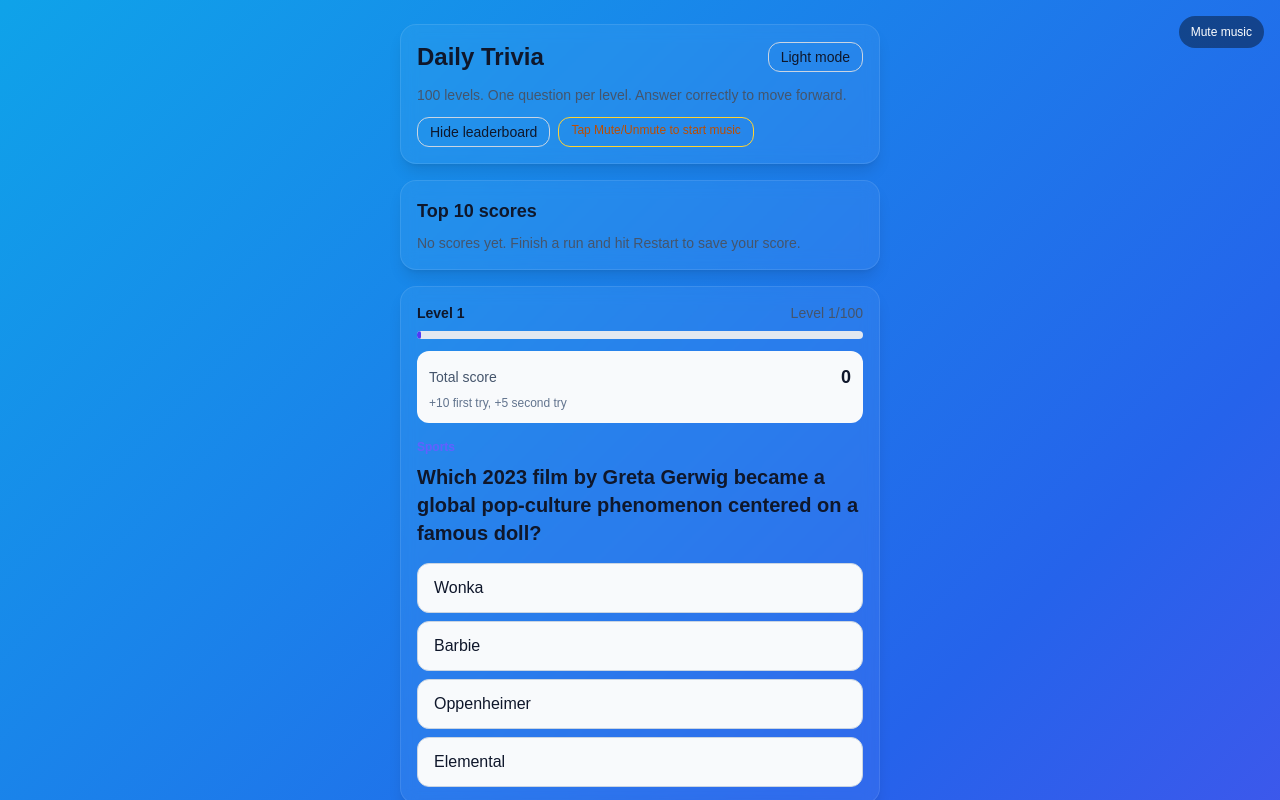
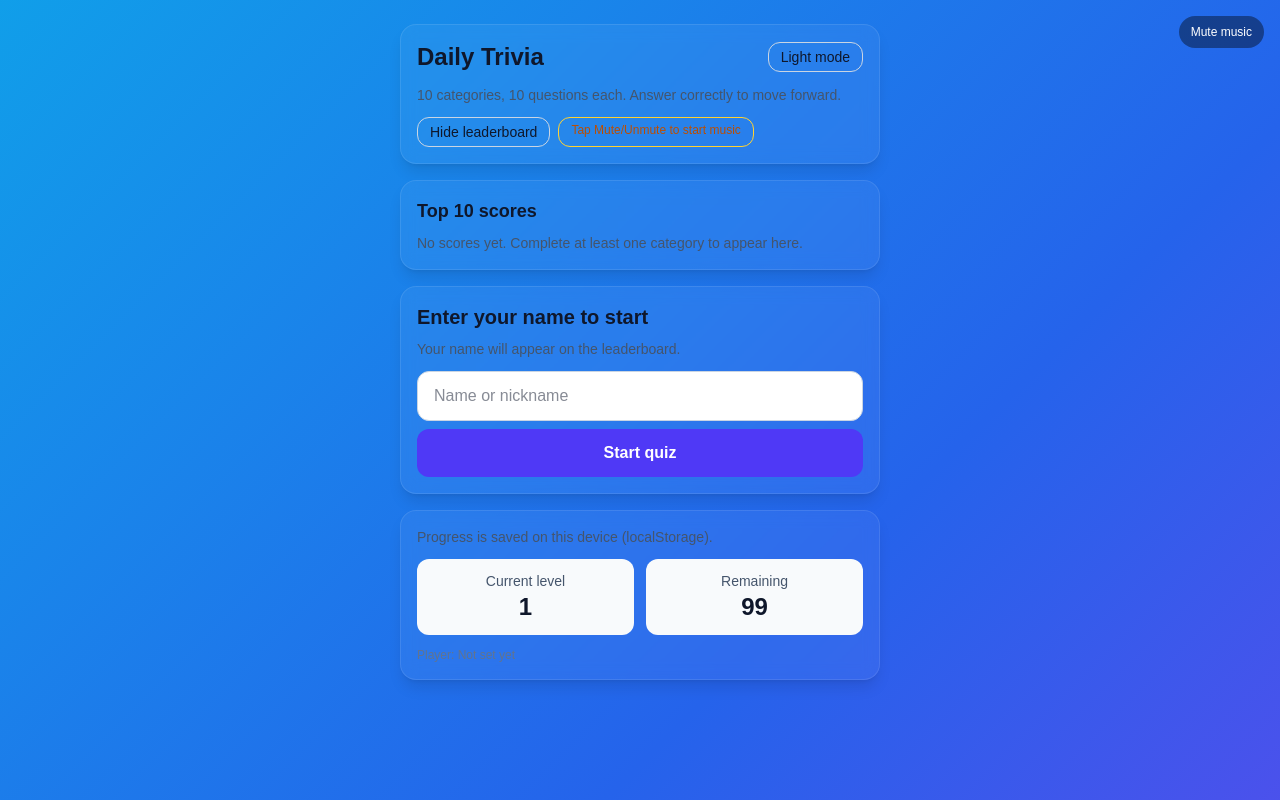
Before and after one commit to itayfridman/trivia-app, a Next.js app: page / in a window 1280 px wide. Both pictures are taken after a click on the button "Global leaderboard". Shown: the top 800 px of the page. Built offline with nearby package versions, Linux system fonts and the light colour scheme.

Commit message:
Added nickname input, categories system, and leaderboard improvements

```diff
--- a/src/app/page.tsx
+++ b/src/app/page.tsx
@@ -10,7 +10,14 @@
   type LeaderboardEntry,
   type StoredProgress,
 } from "@/lib/storage";
-import { createSessionQuestions, getQuestionForLevel, TOTAL_LEVELS, type TriviaQuestion } from "@/lib/trivia";
+import {
+  createSessionQuestions,
+  getQuestionForLevel,
+  QUESTIONS_PER_SECTION,
+  TOTAL_LEVELS,
+  TOTAL_SECTIONS,
+  type TriviaQuestion,
+} from "@/lib/trivia";
 
 type Theme = "dark" | "light";
 
@@ -25,6 +32,9 @@
   const [attemptCount, setAttemptCount] = useState(0);
   const [lastPointsAwarded, setLastPointsAwarded] = useState(0);
   const [hasSavedCurrentRun, setHasSavedCurrentRun] = useState(false);
+  const [lastSavedCheckpointLevel, setLastSavedCheckpointLevel] = useState(0);
+  const [playerNameInput, setPlayerNameInput] = useState("");
+  const [nameError, setNameError] = useState("");
   const [theme, setTheme] = useState<Theme>("dark");
   const [isMuted, setIsMuted] = useState(false);
   const [musicReady, setMusicReady] = useState(false);
@@ -36,6 +46,7 @@
     return getQuestionForLevel(currentLevel, sessionQuestions);
   }, [currentLevel, sessionQuestions]);
   const isLevelComplete = feedback === "correct";
+  const currentSection = Math.floor((currentLevel - 1) / QUESTIONS_PER_SECTION) + 1;
 
   useEffect(() => {
     const savedTheme = window.localStorage.getItem("trivia-theme") as Theme | null;
@@ -46,6 +57,8 @@
 
     const loaded = loadProgress();
     setProgress(loaded);
+    setPlayerNameInput(loaded.playerName);
+    setLastSavedCheckpointLevel(Math.floor((loaded.currentLevel - 1) / QUESTIONS_PER_SECTION) * QUESTIONS_PER_SECTION);
     setSessionQuestions(createSessionQuestions());
     setLeaderboard(loadLeaderboard());
     setIsLoaded(true);
@@ -75,10 +88,19 @@
 
   useEffect(() => {
     if (feedback === "correct" && currentLevel === TOTAL_LEVELS && !hasSavedCurrentRun) {
-      setLeaderboard(saveScoreToLeaderboard(progress.totalScore, progress.currentLevel));
+      setLeaderboard(saveScoreToLeaderboard(progress.playerName, progress.totalScore, progress.currentLevel));
       setHasSavedCurrentRun(true);
     }
-  }, [currentLevel, feedback, hasSavedCurrentRun, progress.currentLevel, progress.totalScore]);
+  }, [currentLevel, feedback, hasSavedCurrentRun, progress.currentLevel, progress.playerName, progress.totalScore]);
+
+  useEffect(() => {
+    const reachedCheckpoint = feedback === "correct" && currentLevel % QUESTIONS_PER_SECTION === 0;
+    if (!reachedCheckpoint || currentLevel === lastSavedCheckpointLevel) {
+      return;
+    }
+    setLeaderboard(saveScoreToLeaderboard(progress.playerName, progress.totalScore, currentLevel));
+    setLastSavedCheckpointLevel(currentLevel);
+  }, [currentLevel, feedback, lastSavedCheckpointLevel, progress.playerName, progress.totalScore]);
 
   const submitAnswer = (index: number) => {
     if (!isLoaded || isLevelComplete || !question) {
@@ -124,8 +146,8 @@
 
   const restart = () => {
     if (!isLoaded) return;
-    if (progress.totalScore > 0) {
-      setLeaderboard(saveScoreToLeaderboard(progress.totalScore, progress.currentLevel));
+    if (progress.currentLevel > 1 || progress.totalScore > 0) {
+      setLeaderboard(saveScoreToLeaderboard(progress.playerName, progress.totalScore, progress.currentLevel));
     }
     const nextProgress: StoredProgress = { ...progress, currentLevel: 1, totalScore: 0 };
     setProgress(nextProgress);
@@ -136,6 +158,20 @@
     setAttemptCount(0);
     setLastPointsAwarded(0);
     setHasSavedCurrentRun(false);
+    setLastSavedCheckpointLevel(0);
+  };
+
+  const savePlayerName = () => {
+    const cleanedName = playerNameInput.trim().slice(0, 24);
+    if (!cleanedName) {
+      setNameError("Please enter your name or nickname to start.");
+      return;
+    }
+    const nextProgress: StoredProgress = { ...progress, playerName: cleanedName };
+    setProgress(nextProgress);
+    saveProgress(nextProgress);
+    setPlayerNameInput(cleanedName);
+    setNameError("");
   };
 
   const toggleTheme = () => {
@@ -179,7 +215,7 @@
             </button>
           </div>
           <p className="text-sm text-slate-600 dark:text-slate-300">
-            100 levels. One question per level. Answer correctly to move forward.
+            10 categories, 10 questions each. Answer correctly to move forward.
           </p>
           <div className="mt-3 flex gap-2">
             <button
@@ -200,12 +236,14 @@
           <section className="card bg-white dark:bg-white/5">
             <h3 className="mb-2 text-lg font-semibold">Top 10 scores</h3>
             {leaderboard.length === 0 ? (
-              <p className="text-sm text-slate-600 dark:text-slate-300">No scores yet. Finish a run and hit Restart to save your score.</p>
+              <p className="text-sm text-slate-600 dark:text-slate-300">
+                No scores yet. Complete at least one category to appear here.
+              </p>
             ) : (
               <ol className="space-y-2">
                 {leaderboard.map((entry, index) => (
                   <li key={`${entry.playedAt}-${entry.score}-${index}`} className="rounded-xl bg-slate-50 p-3 text-sm dark:bg-black/20">
-                    #{index + 1} - {entry.score} pts (level {entry.reachedLevel}/100)
+                    #{index + 1} - {entry.playerName}: {entry.score} pts (level {entry.reachedLevel}/100)
                   </li>
                 ))}
               </ol>
@@ -213,10 +251,30 @@
           </section>
         )}
 
+        {!progress.playerName ? (
+          <section className="card bg-white dark:bg-white/5">
+            <h2 className="mb-2 text-xl font-semibold">Enter your name to start</h2>
+            <p className="mb-3 text-sm text-slate-600 dark:text-slate-300">
+              Your name will appear on the leaderboard.
+            </p>
+            <input
+              value={playerNameInput}
+              onChange={(event) => setPlayerNameInput(event.target.value)}
+              maxLength={24}
+              placeholder="Name or nickname"
+              className="mb-2 w-full rounded-xl border border-slate-300 bg-white px-4 py-3 text-slate-900 outline-none ring-indigo-300 focus:ring-2 dark:border-white/20 dark:bg-black/20 dark:text-white"
+            />
+            {nameError && <p className="mb-2 text-sm font-semibold text-rose-500">{nameError}</p>}
+            <button onClick={savePlayerName} className="w-full rounded-xl bg-indigo-600 px-4 py-3 font-semibold text-white">
+              Start quiz
+            </button>
+          </section>
+        ) : (
+
         <section className="card bg-white dark:bg-white/5">
           <div className="mb-3">
             <div className="flex items-center justify-between text-sm">
-              <div className="font-semibold">Level {currentLevel}</div>
+              <div className="font-semibold">Category {currentSection}/{TOTAL_SECTIONS}</div>
               <div className="text-slate-600 dark:text-slate-300">
                 Level {currentLevel}/{TOTAL_LEVELS}
               </div>
@@ -311,6 +369,7 @@
             </div>
           )}
         </section>
+        )}
 
         <section className="card bg-white dark:bg-white/5">
           <div className="text-sm text-slate-600 dark:text-slate-300">Progress is saved on this device (localStorage).</div>
@@ -324,6 +383,7 @@
               <div className="text-2xl font-bold">{Math.max(0, TOTAL_LEVELS - currentLevel)}</div>
             </div>
           </div>
+          <div className="mt-3 text-xs text-slate-500 dark:text-slate-400">Player: {progress.playerName || "Not set yet"}</div>
         </section>
       </div>
     </main>
--- a/src/lib/storage.ts
+++ b/src/lib/storage.ts
@@ -1,9 +1,11 @@
 export type StoredProgress = {
   currentLevel: number; // 1..100
   totalScore: number;
+  playerName: string;
 };
 
 export type LeaderboardEntry = {
+  playerName: string;
   score: number;
   reachedLevel: number;
   playedAt: string;
@@ -17,6 +19,7 @@
 export const defaultProgress: StoredProgress = {
   currentLevel: MIN_LEVEL,
   totalScore: 0,
+  playerName: "",
 };
 
 export const loadProgress = (): StoredProgress => {
@@ -29,7 +32,7 @@
     if (!raw) {
       return defaultProgress;
     }
-    const parsed = JSON.parse(raw) as StoredProgress;
+    const parsed = JSON.parse(raw) as Partial<StoredProgress>;
     const safeLevel =
       typeof parsed.currentLevel === "number" && Number.isFinite(parsed.currentLevel)
         ? Math.min(MAX_LEVEL, Math.max(MIN_LEVEL, Math.floor(parsed.currentLevel)))
@@ -38,11 +41,13 @@
       typeof parsed.totalScore === "number" && Number.isFinite(parsed.totalScore)
         ? Math.max(0, Math.floor(parsed.totalScore))
         : defaultProgress.totalScore;
+    const safePlayerName = typeof parsed.playerName === "string" ? parsed.playerName.trim().slice(0, 24) : "";
     return {
       ...defaultProgress,
       ...parsed,
       currentLevel: safeLevel,
       totalScore: safeScore,
+      playerName: safePlayerName,
     };
   } catch {
     return defaultProgress;
@@ -64,7 +69,7 @@
       return [];
     }
 
-    const parsed = JSON.parse(raw) as LeaderboardEntry[];
+    const parsed = JSON.parse(raw) as Partial<LeaderboardEntry>[];
     if (!Array.isArray(parsed)) {
       return [];
     }
@@ -72,6 +77,8 @@
     return parsed
       .filter(
         (entry) =>
+          typeof entry?.playerName === "string" &&
+          entry.playerName.trim().length > 0 &&
           typeof entry?.score === "number" &&
           Number.isFinite(entry.score) &&
           typeof entry?.reachedLevel === "number" &&
@@ -79,9 +86,10 @@
           typeof entry?.playedAt === "string",
       )
       .map((entry) => ({
-        score: Math.max(0, Math.floor(entry.score)),
-        reachedLevel: Math.min(MAX_LEVEL, Math.max(MIN_LEVEL, Math.floor(entry.reachedLevel))),
-        playedAt: entry.playedAt,
+        playerName: (entry.playerName as string).trim().slice(0, 24),
+        score: Math.max(0, Math.floor(entry.score as number)),
+        reachedLevel: Math.min(MAX_LEVEL, Math.max(MIN_LEVEL, Math.floor(entry.reachedLevel as number))),
+        playedAt: entry.playedAt as string,
       }))
       .sort((a, b) => b.score - a.score)
       .slice(0, 10);
@@ -90,8 +98,14 @@
   }
 };
 
-export const saveScoreToLeaderboard = (score: number, reachedLevel: number): LeaderboardEntry[] => {
+export const saveScoreToLeaderboard = (playerName: string, score: number, reachedLevel: number): LeaderboardEntry[] => {
+  const safePlayerName = playerName.trim().slice(0, 24);
+  if (!safePlayerName) {
+    return loadLeaderboard();
+  }
+
   const safeEntry: LeaderboardEntry = {
+    playerName: safePlayerName,
     score: Math.max(0, Math.floor(score)),
     reachedLevel: Math.min(MAX_LEVEL, Math.max(MIN_LEVEL, Math.floor(reachedLevel))),
     playedAt: new Date().toISOString(),
--- a/src/lib/trivia.ts
+++ b/src/lib/trivia.ts
@@ -12,31 +12,20 @@
 export const allQuestions = questions as TriviaQuestion[];
 
 export const TOTAL_LEVELS = allQuestions.length;
+export const QUESTIONS_PER_SECTION = 10;
+export const TOTAL_SECTIONS = 10;
 
-export const REQUIRED_CATEGORIES = [
+export const SECTION_CATEGORIES = [
   "Sports",
   "Music",
-  "Movies",
-  "TV Shows",
   "History",
   "Science",
   "Geography",
-  "Food",
+  "Entertainment",
   "Technology",
   "Art",
-  "Politics",
-  "Animals",
-  "Video Games",
-  "Fashion",
-  "Space",
-  "Literature",
-  "Celebrities",
-  "Cars",
-  "Holidays",
-  "Mythology",
+  "World",
 ] as const;
-
-const QUESTIONS_PER_CATEGORY = 5;
 
 const shuffle = <T>(items: T[]): T[] => {
   const copy = [...items];
@@ -49,14 +38,14 @@
 
 export const createSessionQuestions = (): TriviaQuestion[] => {
   const shuffledBase = shuffle(allQuestions);
-  const needed = REQUIRED_CATEGORIES.length * QUESTIONS_PER_CATEGORY;
+  const needed = TOTAL_SECTIONS * QUESTIONS_PER_SECTION;
   const sliced = shuffledBase.slice(0, needed);
 
   return sliced.map((question, index) => {
-    const categoryIndex = Math.floor(index / QUESTIONS_PER_CATEGORY);
+    const categoryIndex = Math.floor(index / QUESTIONS_PER_SECTION);
     return {
       ...question,
-      category: REQUIRED_CATEGORIES[categoryIndex],
+      category: SECTION_CATEGORIES[categoryIndex],
     };
   });
 };
```
Also changed, not shown: public/sw.js.
